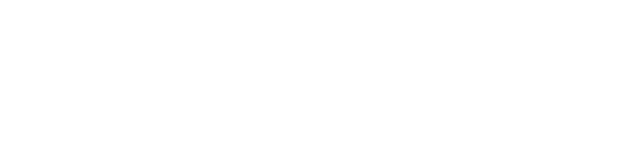
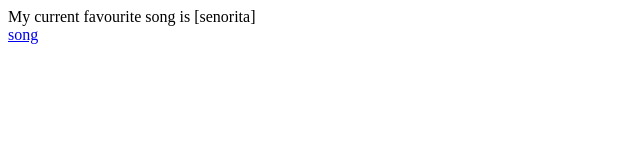
Before and after one commit to acciojob/favourite-song-shraddhabelavi, a website: page main.html in a window 1280 px wide. Shown: the whole page, without its empty margins (0-640 px from the left). Drawn offline with Linux system fonts and the light colour scheme.

Commit message:
created a submission

```diff
--- a/main.html
+++ b/main.html
@@ -8,6 +8,8 @@
 
 <body>
 	<!-- the entire body must be written by student -->
+	<div>My current favourite song is [senorita]</div>
+	<a href="https://www.youtube.com/watch?v=vGbnf7ckNxA">song</a>
     <script type="text/javascript" src="./script.js">
 </script>
 
--- a/script.js
+++ b/script.js
@@ -1 +1 @@
-//your code here
+//your code
```
